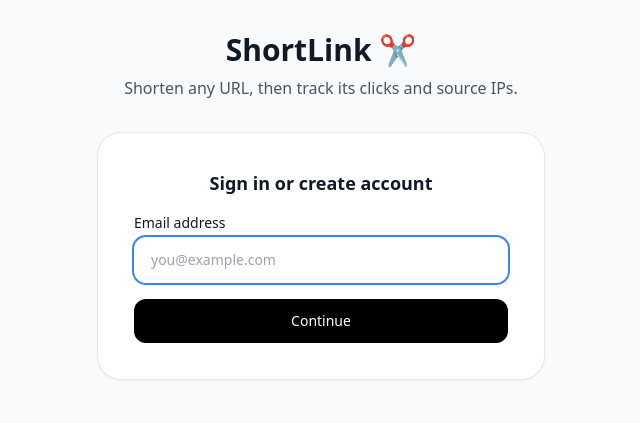
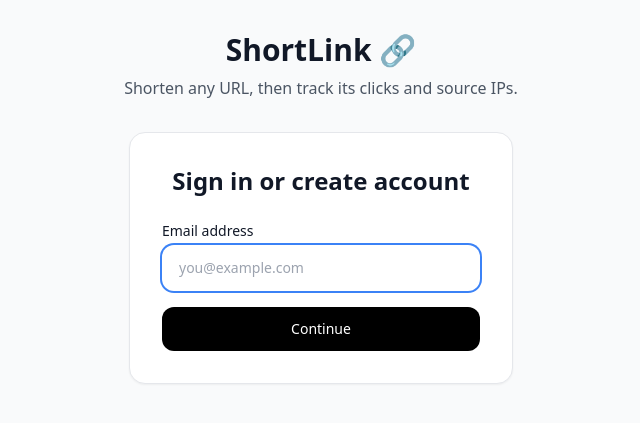
Before and after one commit to minzhankuo-0719/shortlink, a Django app: page / in a window 1280 px wide. Shown: the part 49-472 px from the top of the page, without its empty margins (319-959 px from the left). Run offline with Django 5.2, Linux system fonts and the light colour scheme; some libraries are stand-ins or nearby versions.

Commit message:
style: match the landing sign-in card to the entrance layout

```diff
--- a/templates/core/home.html
+++ b/templates/core/home.html
@@ -5,17 +5,16 @@
 
 {% block content %}
   <div class="max-w-md mx-auto">
-    {# Hero #}
     <div class="text-center mb-8">
-      <h1 class="text-3xl font-bold mb-2">ShortLink ✂️</h1>
+      <h1 class="text-3xl font-bold mb-2">ShortLink 🔗</h1>
       <p class="text-gray-600 dark:text-gray-400">
         Shorten any URL, then track its clicks and source IPs.
       </p>
     </div>
 
     {# Sign-in card: the email-first entrance, embedded on the landing page. #}
-    <div class="bg-white border border-gray-200 rounded-3xl p-9 shadow-sm dark:bg-neutral-900 dark:border-neutral-800">
-      <h2 class="text-lg font-semibold mb-4 text-center">Sign in or create account</h2>
+    <div class="max-w-sm mx-auto bg-white border border-gray-200 rounded-2xl p-8 shadow-sm dark:bg-neutral-900 dark:border-neutral-800">
+      {% element h1 %}Sign in or create account{% endelement %}
 
       <form method="post" action="{% url 'account_entrance' %}" class="space-y-4">
         {% csrf_token %}
```
